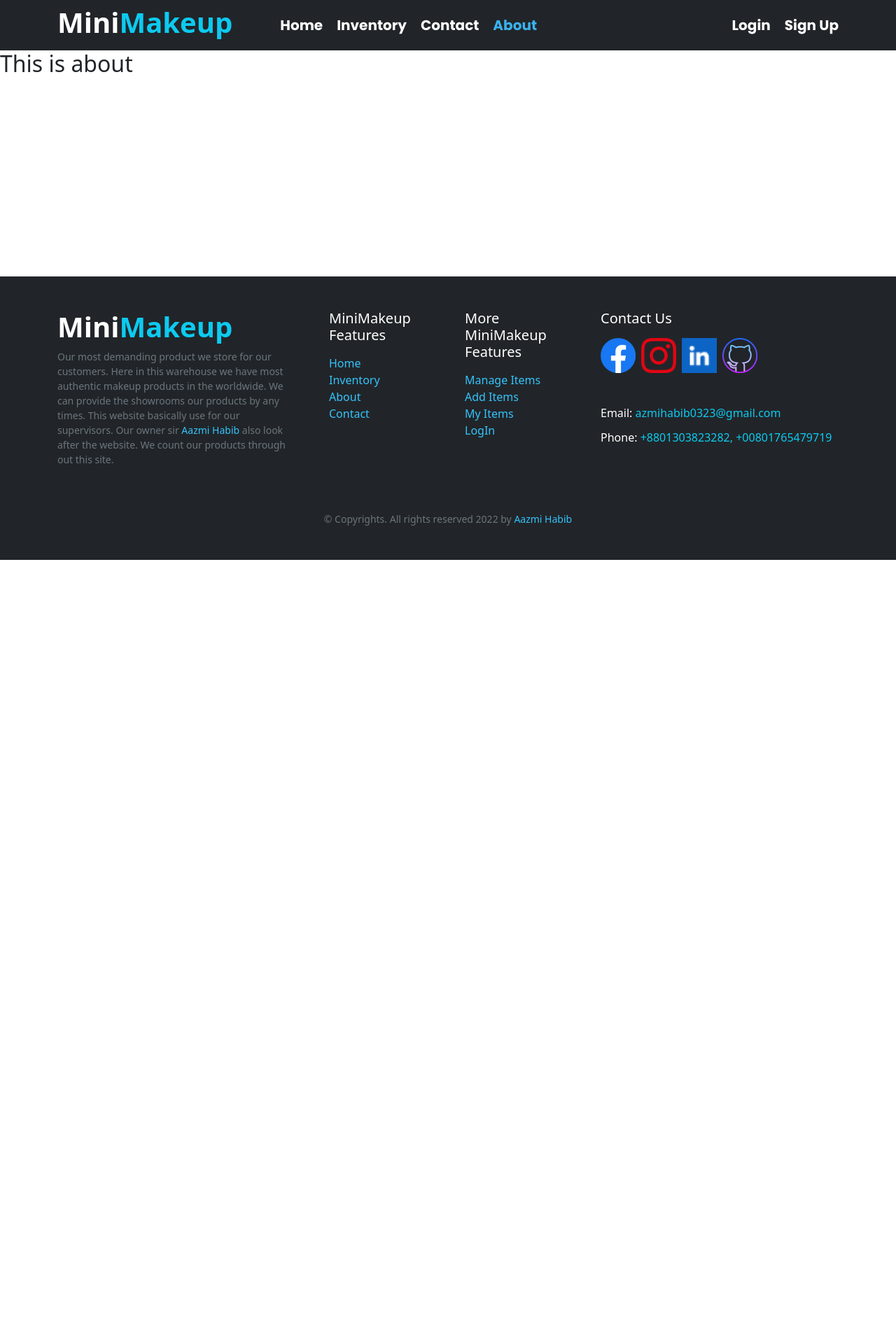
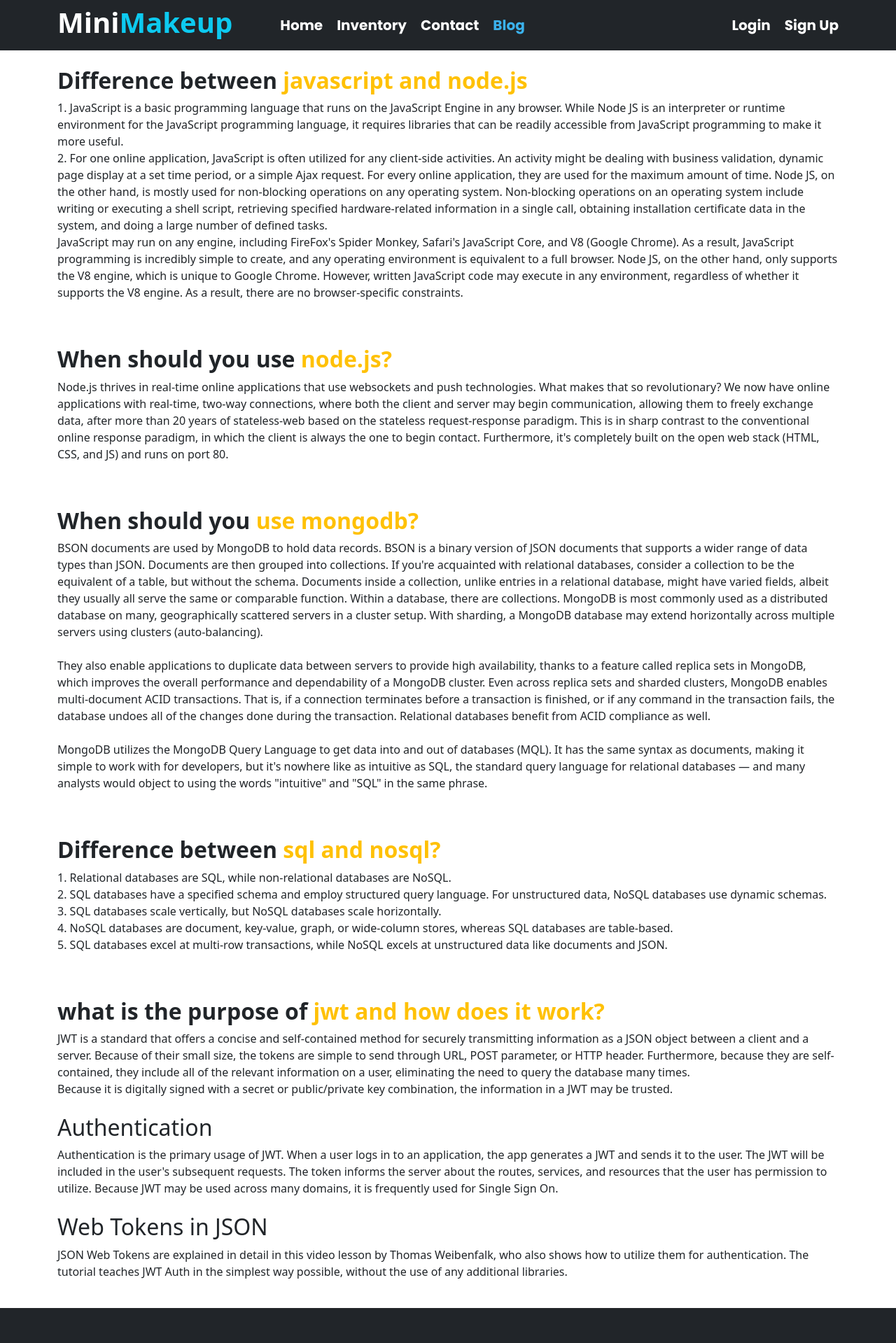
Before and after one commit to azmi0323/minimakeup-client, a React (Create React App) app: page /about in a window 1280 px wide. Shown: the top 1919 px of the page at 70% size. Before the commit the page ends 800 px from the top, so only its background shows below. Built offline with nearby package versions, Linux system fonts and the light colour scheme; no server answers.

Commit message:
final commit after blog page

```diff
--- a/src/Components/About/About.js
+++ b/src/Components/About/About.js
@@ -1,11 +1,147 @@
-import React from 'react';
+import React from "react";
 
 const About = () => {
-    return (
-        <div>
-            <h2>This is about</h2>
-        </div>
-    );
+  return (
+    <div className="container">
+      <div className="py-4">
+        <h2 className="fw-bold">
+          Difference between{" "}
+          <span className="text-warning">javascript and node.js</span>
+        </h2>
+        <p>
+          1. JavaScript is a basic programming language that runs on the
+          JavaScript Engine in any browser. While Node JS is an interpreter or
+          runtime environment for the JavaScript programming language, it
+          requires libraries that can be readily accessible from JavaScript
+          programming to make it more useful. <br />
+          2. For one online application, JavaScript is often utilized for any
+          client-side activities. An activity might be dealing with business
+          validation, dynamic page display at a set time period, or a simple
+          Ajax request. For every online application, they are used for the
+          maximum amount of time. Node JS, on the other hand, is mostly used for
+          non-blocking operations on any operating system. Non-blocking
+          operations on an operating system include writing or executing a shell
+          script, retrieving specified hardware-related information in a single
+          call, obtaining installation certificate data in the system, and doing
+          a large number of defined tasks.
+          <br />
+          JavaScript may run on any engine, including FireFox's Spider Monkey,
+          Safari's JavaScript Core, and V8 (Google Chrome). As a result,
+          JavaScript programming is incredibly simple to create, and any
+          operating environment is equivalent to a full browser. Node JS, on the
+          other hand, only supports the V8 engine, which is unique to Google
+          Chrome. However, written JavaScript code may execute in any
+          environment, regardless of whether it supports the V8 engine. As a
+          result, there are no browser-specific constraints.
+        </p>
+      </div>
+      <div className="py-4">
+        <h2 className="fw-bold">
+          When should you use <span className="text-warning">node.js?</span>
+        </h2>
+        <p>
+          Node.js thrives in real-time online applications that use websockets
+          and push technologies. What makes that so revolutionary? We now have
+          online applications with real-time, two-way connections, where both
+          the client and server may begin communication, allowing them to freely
+          exchange data, after more than 20 years of stateless-web based on the
+          stateless request-response paradigm. This is in sharp contrast to the
+          conventional online response paradigm, in which the client is always
+          the one to begin contact. Furthermore, it's completely built on the
+          open web stack (HTML, CSS, and JS) and runs on port 80.
+        </p>
+      </div>
+      <div className="py-4">
+        <h2 className="fw-bold">
+          When should you <span className="text-warning">use mongodb?</span>
+        </h2>
+        <p>
+          BSON documents are used by MongoDB to hold data records. BSON is a
+          binary version of JSON documents that supports a wider range of data
+          types than JSON. Documents are then grouped into collections. If
+          you're acquainted with relational databases, consider a collection to
+          be the equivalent of a table, but without the schema. Documents inside
+          a collection, unlike entries in a relational database, might have
+          varied fields, albeit they usually all serve the same or comparable
+          function. Within a database, there are collections. MongoDB is most
+          commonly used as a distributed database on many, geographically
+          scattered servers in a cluster setup. With sharding, a MongoDB
+          database may extend horizontally across multiple servers using
+          clusters (auto-balancing).
+          <br />
+          <br />
+          They also enable applications to duplicate data between servers to
+          provide high availability, thanks to a feature called replica sets in
+          MongoDB, which improves the overall performance and dependability of a
+          MongoDB cluster. Even across replica sets and sharded clusters,
+          MongoDB enables multi-document ACID transactions. That is, if a
+          connection terminates before a transaction is finished, or if any
+          command in the transaction fails, the database undoes all of the
+          changes done during the transaction. Relational databases benefit from
+          ACID compliance as well.
+          <br />
+          <br />
+          MongoDB utilizes the MongoDB Query Language to get data into and out
+          of databases (MQL). It has the same syntax as documents, making it
+          simple to work with for developers, but it's nowhere like as intuitive
+          as SQL, the standard query language for relational databases — and
+          many analysts would object to using the words "intuitive" and "SQL" in
+          the same phrase.
+        </p>
+      </div>
+      <div className="py-4">
+        <h2 className="fw-bold">
+          Difference between{" "}
+          <span className="text-warning">sql and nosql?</span>
+        </h2>
+        <p>
+          1. Relational databases are SQL, while non-relational databases are
+          NoSQL. <br />
+          2. SQL databases have a specified schema and employ structured query
+          language. For unstructured data, NoSQL databases use dynamic schemas.
+          <br />
+          3. SQL databases scale vertically, but NoSQL databases scale
+          horizontally.
+          <br />
+          4. NoSQL databases are document, key-value, graph, or wide-column
+          stores, whereas SQL databases are table-based.
+          <br />
+          5. SQL databases excel at multi-row transactions, while NoSQL excels
+          at unstructured data like documents and JSON.
+        </p>
+      </div>
+      <div className="py-4">
+        <h2 className="fw-bold">
+          what is the purpose of
+          <span className="text-warning"> jwt and how does it work?</span>
+        </h2>
+        <p>
+          JWT is a standard that offers a concise and self-contained method for
+          securely transmitting information as a JSON object between a client
+          and a server. Because of their small size, the tokens are simple to
+          send through URL, POST parameter, or HTTP header. Furthermore, because
+          they are self-contained, they include all of the relevant information
+          on a user, eliminating the need to query the database many times.
+          <br />
+          Because it is digitally signed with a secret or public/private key
+          combination, the information in a JWT may be trusted.
+          <br />
+          <h2 className="pt-4">Authentication</h2>
+          Authentication is the primary usage of JWT. When a user logs in to an
+          application, the app generates a JWT and sends it to the user. The JWT
+          will be included in the user's subsequent requests. The token informs
+          the server about the routes, services, and resources that the user has
+          permission to utilize. Because JWT may be used across many domains, it
+          is frequently used for Single Sign On.
+          <br />
+          <h2 className="pt-4">
+          Web Tokens in JSON
+          </h2>
+JSON Web Tokens are explained in detail in this video lesson by Thomas Weibenfalk, who also shows how to utilize them for authentication. The tutorial teaches JWT Auth in the simplest way possible, without the use of any additional libraries.
+        </p>
+      </div>
+    </div>
+  );
 };
 
 export default About;
--- a/src/Components/Contact/Contact.js
+++ b/src/Components/Contact/Contact.js
@@ -3,7 +3,7 @@ import { Link } from 'react-router-dom';
 
 const Contact = () => {
     return (
-        <section className='px-4 py-5 mx-auto'>
+        <section className='px-4  py-5 mx-auto'>
       <div className='justify-contain-center align-items-center'>
         <h1 className=' fs-1 text-center '>
           Contact Us, Our Office Address Down Below
--- a/src/Components/Footer/Footer.js
+++ b/src/Components/Footer/Footer.js
@@ -43,7 +43,7 @@ const Footer = () => {
                 </li>
                 <li>
                   <Link className=" footer-style  mb-0" to="/about">
-                    About
+                    Blog
                   </Link>
                 </li>
                 <li>
--- a/src/Components/Header/Header.js
+++ b/src/Components/Header/Header.js
@@ -56,7 +56,7 @@ const Header = () => {
                 }
                 to="/about"
               >
-                About
+                Blog
               </NavLink>
             </Nav>
             <Nav>
```
